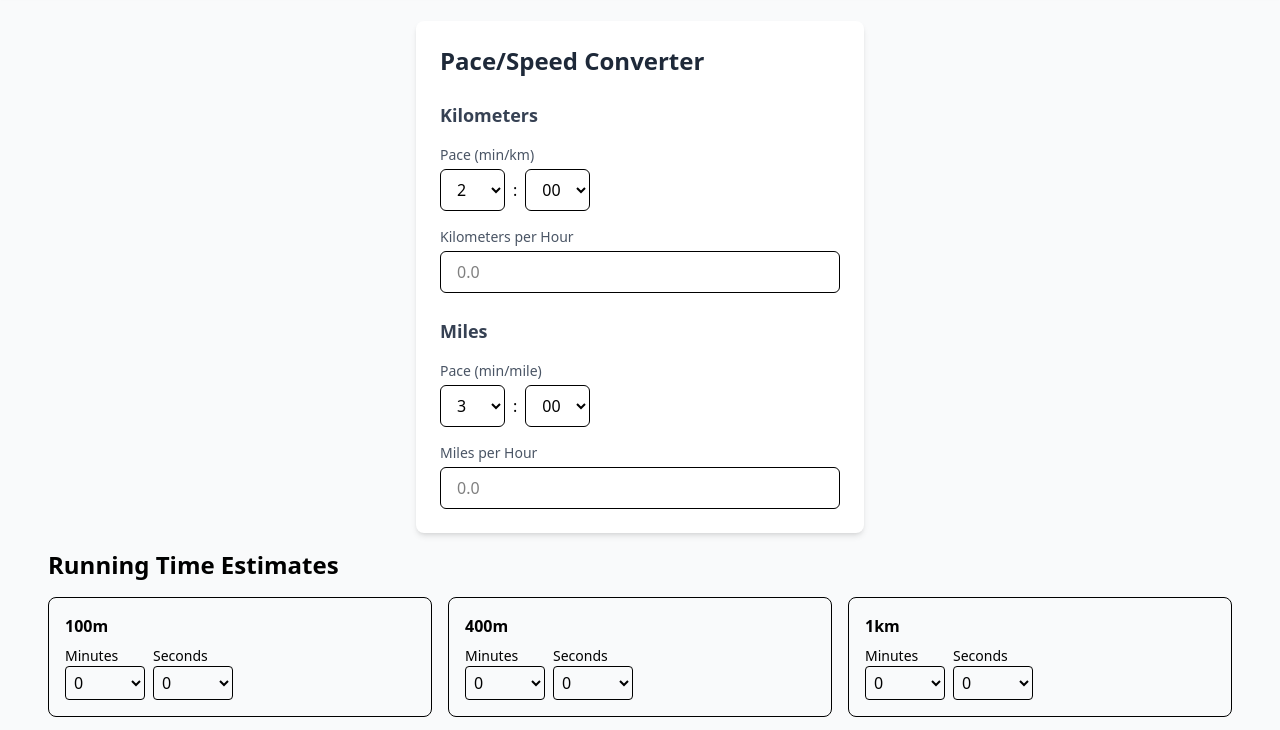
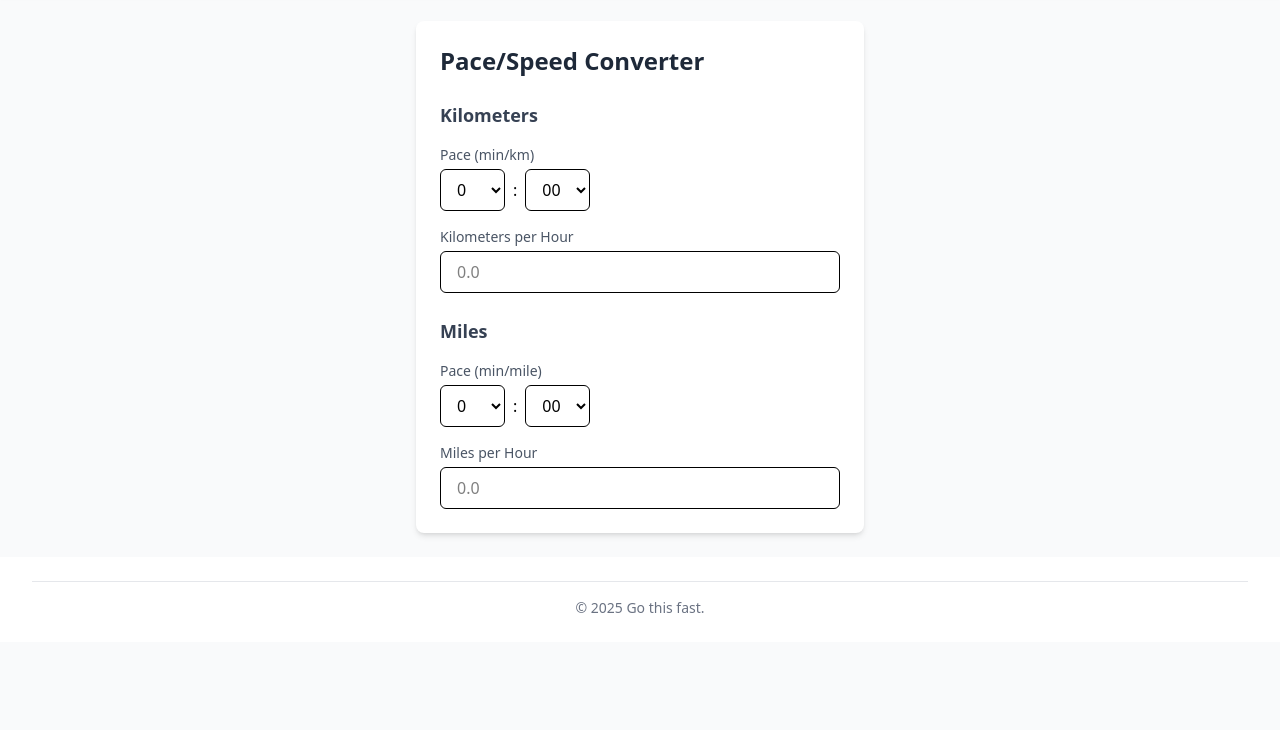
Before and after one commit to nikosalonen/go-this-fast, an Astro site: page / in a window 1280 px wide. Shown: the part 67-797 px from the top of the page. Built offline with nearby package versions, Linux system fonts and the light colour scheme; Astro itself is replaced by a stand-in of ours.

Commit message:
feat(ConvertView): Modify default values and temporarily disable RunEstimates component
The changes include:
- Setting default values for pace inputs to "0" and "00"
- Adjusting dropdown generation to start from 0 for minutes and seconds
- Commenting out the RunEstimates component temporarily

```diff
--- a/src/components/ConvertView.tsx
+++ b/src/components/ConvertView.tsx
@@ -5,12 +5,13 @@ import type { TimeInput } from "./RunEstimates";
 
 const ConvertView: React.FC = () => {
 	const [values, setValues] = useState({
-		minPerKm: { minutes: "", seconds: "" },
-		minPerMile: { minutes: "", seconds: "" },
+		minPerKm: { minutes: "0", seconds: "00" },
+		minPerMile: { minutes: "0", seconds: "00" },
 		kmPerHour: "",
 		milesPerHour: "",
 	});
 
+	// Initialize times with all zeros
 	const [times, setTimes] = useState<Record<string, TimeInput>>({
 		"100m": { hours: 0, minutes: 0, seconds: 0 },
 		"400m": { hours: 0, minutes: 0, seconds: 0 },
@@ -320,7 +321,7 @@ const ConvertView: React.FC = () => {
 									}
 									className="px-3 py-2 border rounded-md focus:ring-2 focus:ring-blue-500 focus:border-blue-500"
 								>
-									{generateOptions(2, 20).map((value) => (
+									{generateOptions(0, 20).map((value) => (
 										<option key={value} value={value}>
 											{value}
 										</option>
@@ -379,7 +380,7 @@ const ConvertView: React.FC = () => {
 									}
 									className="px-3 py-2 border rounded-md focus:ring-2 focus:ring-blue-500 focus:border-blue-500"
 								>
-									{generateOptions(3, 30).map((value) => (
+									{generateOptions(0, 30).map((value) => (
 										<option key={value} value={value}>
 											{value}
 										</option>
@@ -421,7 +422,7 @@ const ConvertView: React.FC = () => {
 					</div>
 				</div>
 			</div>
-			<RunEstimates
+			{/* <RunEstimates
 				times={times}
 				onTimeChange={handleTimeChange}
 				onPaceChange={(distance, pacePerKm) => {
@@ -441,7 +442,7 @@ const ConvertView: React.FC = () => {
 						kmPerHour: speedKmH.toFixed(2),
 					}));
 				}}
-			/>
+			/> */}
 		</>
 	);
 };
```
